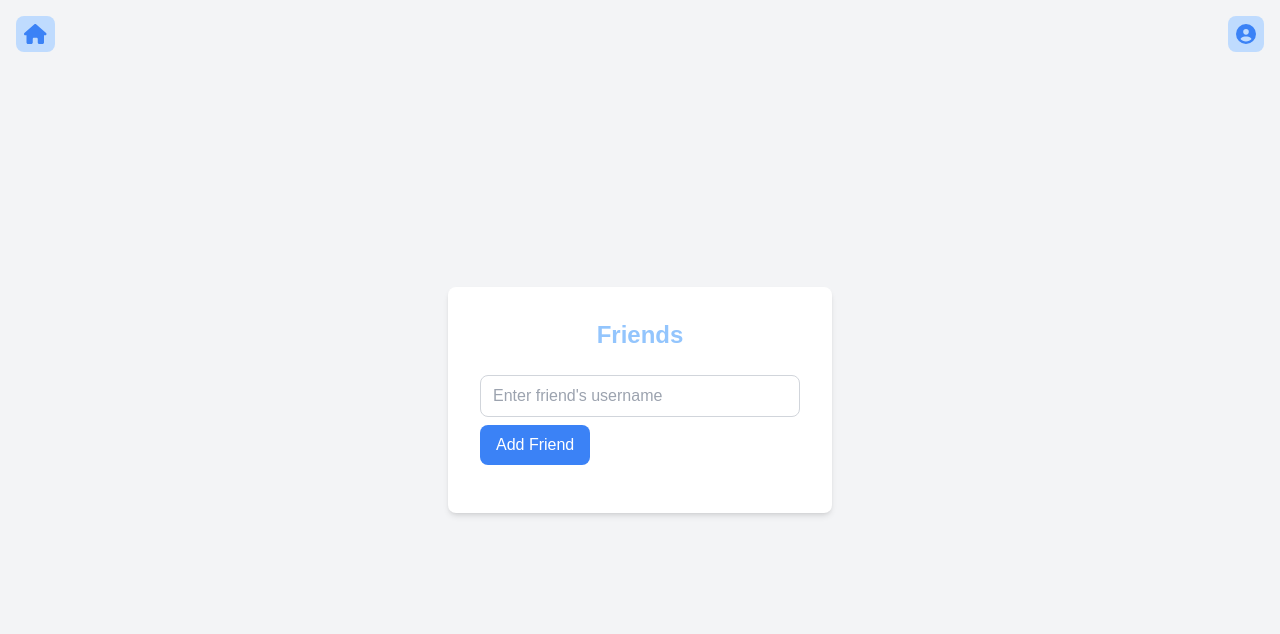
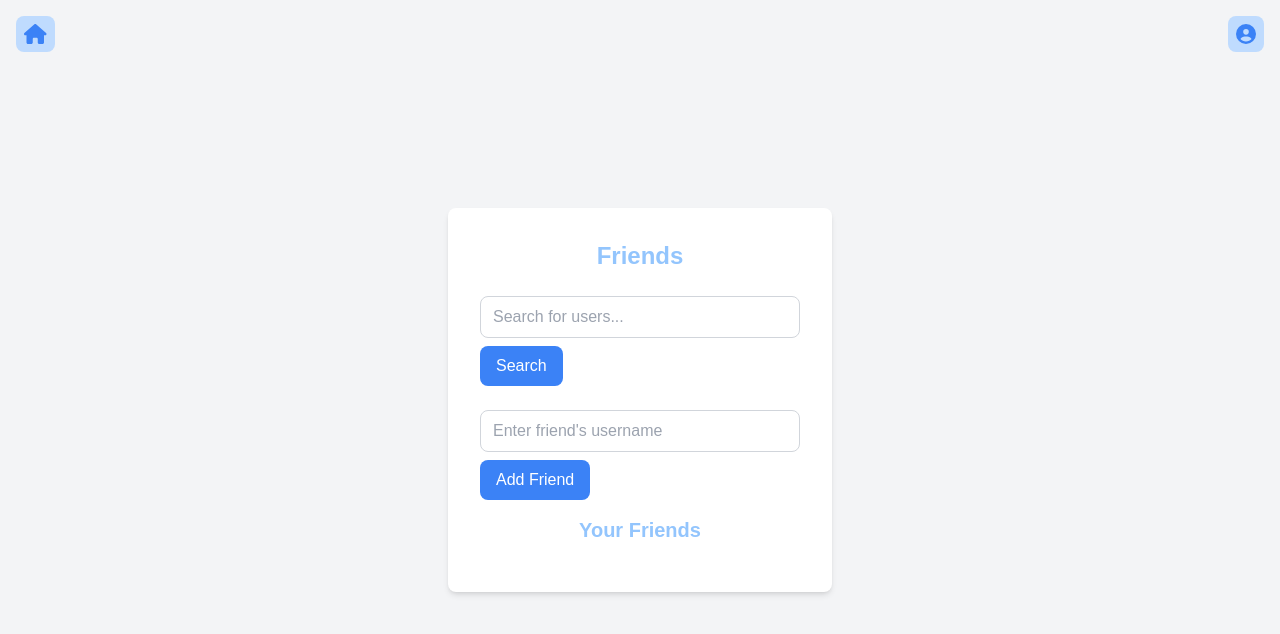
Before and after one commit to JanJus7/webProtocolsProject, a Next.js app: page /game/friends in a window 1280 px wide. Shown: the top 634 px of the page. Built offline with nearby package versions, Linux system fonts and the light colour scheme.

Commit message:
added search users by restful pattern

```diff
--- /dev/null
+++ b/app/api/user/search/route.js
@@ -0,0 +1,19 @@
+import { NextResponse } from "next/server";
+import { findUsersByPattern } from "@/models/User";
+
+export async function GET(request) {
+  const { searchParams } = new URL(request.url);
+  const query = searchParams.get("query");
+
+  try {
+    if (!query) {
+      return NextResponse.json({ error: "Query parameter is required" }, { status: 400 });
+    }
+
+    const users = await findUsersByPattern(query);
+    return NextResponse.json(users, { status: 200 });
+  } catch (error) {
+    console.error("Error in GET /api/user/search:", error);
+    return NextResponse.json({ error: "Failed to search users" }, { status: 500 });
+  }
+}
--- a/app/game/friends/page.js
+++ b/app/game/friends/page.js
@@ -8,6 +8,8 @@ export default function Friends() {
   const [friends, setFriends] = useState([]);
   const [newFriendUsername, setNewFriendUsername] = useState("");
   const [friendStatus, setFriendStatus] = useState({});
+  const [searchQuery, setSearchQuery] = useState("");
+  const [searchResults, setSearchResults] = useState([]);
   const userId = Cookies.get("userId");
 
   useEffect(() => {
@@ -71,12 +73,48 @@ export default function Friends() {
     }
   };
 
+  const handleSearch = async () => {
+    try {
+      const response = await axios.get(`/api/user/search?query=${searchQuery}`);
+      setSearchResults(response.data);
+    } catch (error) {
+      console.error("Failed to search users:", error);
+    }
+  };
+
   return (
     <div className="min-h-screen flex items-center justify-center bg-gray-100">
       <div className="bg-white p-8 rounded-lg shadow-md w-96">
         <h1 className="text-2xl font-bold mb-6 text-center text-blue-300">
           Friends
         </h1>
+
+        <div className="mb-4">
+          <input
+            type="text"
+            value={searchQuery}
+            onChange={(e) => setSearchQuery(e.target.value)}
+            className="w-full px-3 py-2 border border-gray-300 rounded-lg focus:outline-none focus:ring-2 focus:ring-blue-500 text-black"
+            placeholder="Search for users..."
+          />
+          <button
+            onClick={handleSearch}
+            className="bg-blue-500 text-white py-2 px-4 rounded-lg hover:bg-blue-600 mt-2"
+          >
+            Search
+          </button>
+        </div>
+
+        <ul className="mb-6">
+          {searchResults.map((user) => (
+            <li
+              key={user._id}
+              className="flex justify-between items-center bg-gray-100 p-4 rounded-lg shadow-md mb-4"
+            >
+              <p className="text-gray-700">{user.username}</p>
+            </li>
+          ))}
+        </ul>
 
         <div className="mb-4">
           <input
@@ -94,15 +132,17 @@ export default function Friends() {
           </button>
         </div>
 
+        <h2 className="text-xl font-bold mb-4 text-center text-blue-300">
+          Your Friends
+        </h2>
         <ul>
-          {friends &&
-            friends.map((friend) => (
+          {friends.map((friend) => (
             <li
               key={friend.friendId.toString()}
               className="flex justify-between items-center bg-gray-100 p-4 rounded-lg shadow-md mb-4"
             >
               <div>
-                  <p className="text-gray-700">{friend.friendId.toString()}</p>{" "}
+                <p className="text-gray-700">{friend.friendId.toString()}</p>
                 <p className="text-gray-500">
                   Status: {friendStatus[friend.friendId]}
                 </p>
--- a/models/User.js
+++ b/models/User.js
@@ -112,3 +112,16 @@ export async function removeFriend(userId, friendId) {
 
   return result1.modifiedCount > 0 || result2.modifiedCount > 0;
 }
+
+export async function findUsersByPattern(pattern) {
+  const collection = await getCollection();
+
+  const users = await collection
+    .find({ username: { $regex: pattern, $options: "i" } })
+    .toArray();
+
+  return users.map((user) => ({
+    _id: user._id.toString(),
+    username: user.username,
+  }));
+}
```
Lines whose indentation alone changed are shown as unchanged.
